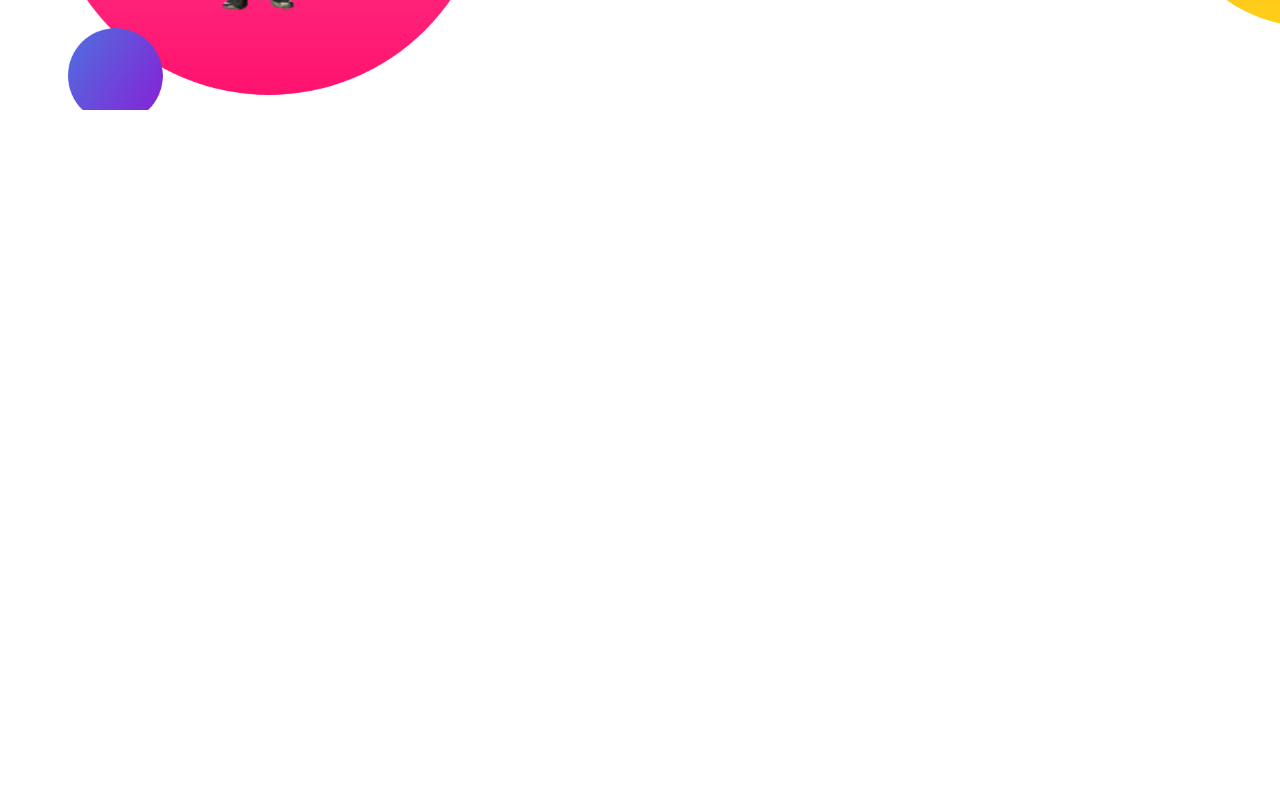
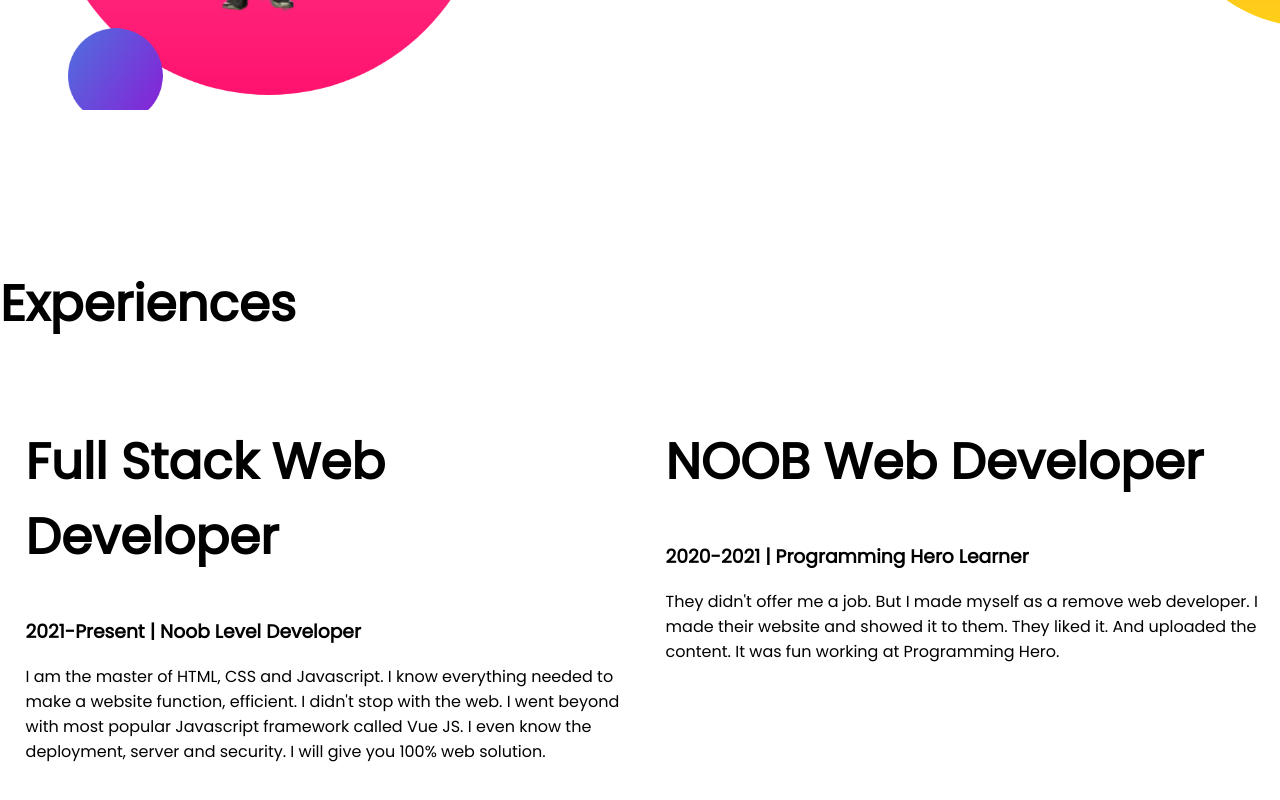
Before and after one commit to rifattalukdar/devoloper-portfolio, a plain HTML site: page index.html in a window 1280 px wide. Shown: the part 1007-1807 px from the top of the page. Before the commit the page ends 1274 px from the top, so only its background shows below. Drawn offline with Linux system fonts and the light colour scheme.

Commit message:
abr commit

```diff
--- a/index.html
+++ b/index.html
@@ -13,7 +13,7 @@
 </head>
 
 <body>
-    <section class="toop-benar">
+    <section class="toop-benar flexible-container">
         <div class="half-widh">
             <h1>Welcome To</h1>
             <h1><span class="orange-color">Rifat Talukdar</span> World!</h1>
@@ -29,7 +29,7 @@
             <img src="images/rifatmy-bg.png" alt="">
         </div>
     </section>
-    <section class="big-dream">
+    <section class="big-dream flexible-container">
         <div class="half-widh">
             <img src="images/newrifatmy-bg2.png" alt="">
         </div>
@@ -40,7 +40,26 @@
                 to make simple website. My goal is to build 3 websites and learn advanced topics.</p>
             <a class="link-button" target="blank" href="">DOWNLOAD RESUME</a>
         </div>
-
+    </section>
+    <section class="last-part">
+        <h1>Experiences</h1>
+        <div class="flexible-container">
+            <div class="half-widh">
+                <h1>Full Stack Web Developer</h1>
+                <h3>2021-Present | Noob Level Developer</h3>
+                <p>I am the master of HTML, CSS and Javascript. I know everything needed to make a website function,
+                    efficient. I didn't stop with the web. I went beyond with most popular Javascript framework called
+                    Vue
+                    JS. I even know the deployment, server and security. I will give you 100% web solution.</p>
+            </div>
+            <div class="half-widh">
+                <h1>NOOB Web Developer</h1>
+                <h3>2020-2021 | Programming Hero Learner</h3>
+                <p>They didn't offer me a job. But I made myself as a remove web developer. I made their website and
+                    showed
+                    it to them. They liked it. And uploaded the content. It was fun working at Programming Hero.</p>
+            </div>
+        </div>
     </section>
 
 </body>
--- a/style.css
+++ b/style.css
@@ -8,7 +8,7 @@ h1{
 .orange-color{
     color: orange;
 }
-section{
+.flexible-container{
     display: flex;
     margin-bottom: 150px;
 }
```
